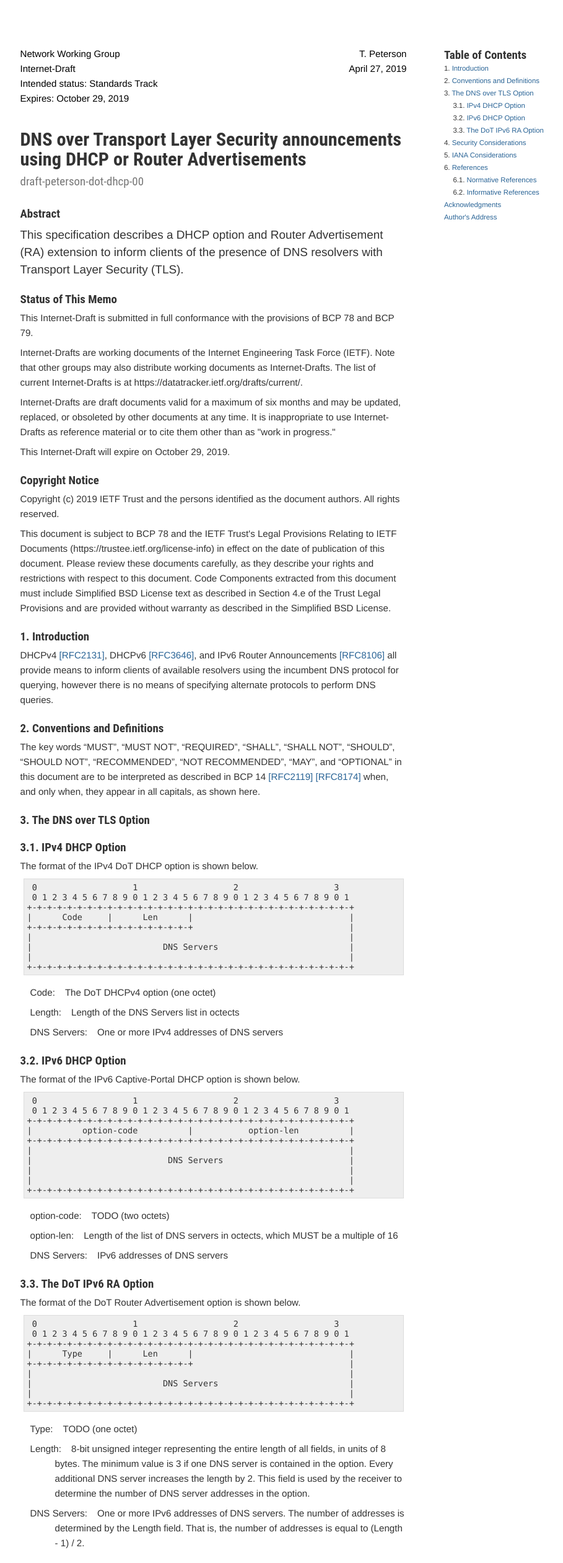
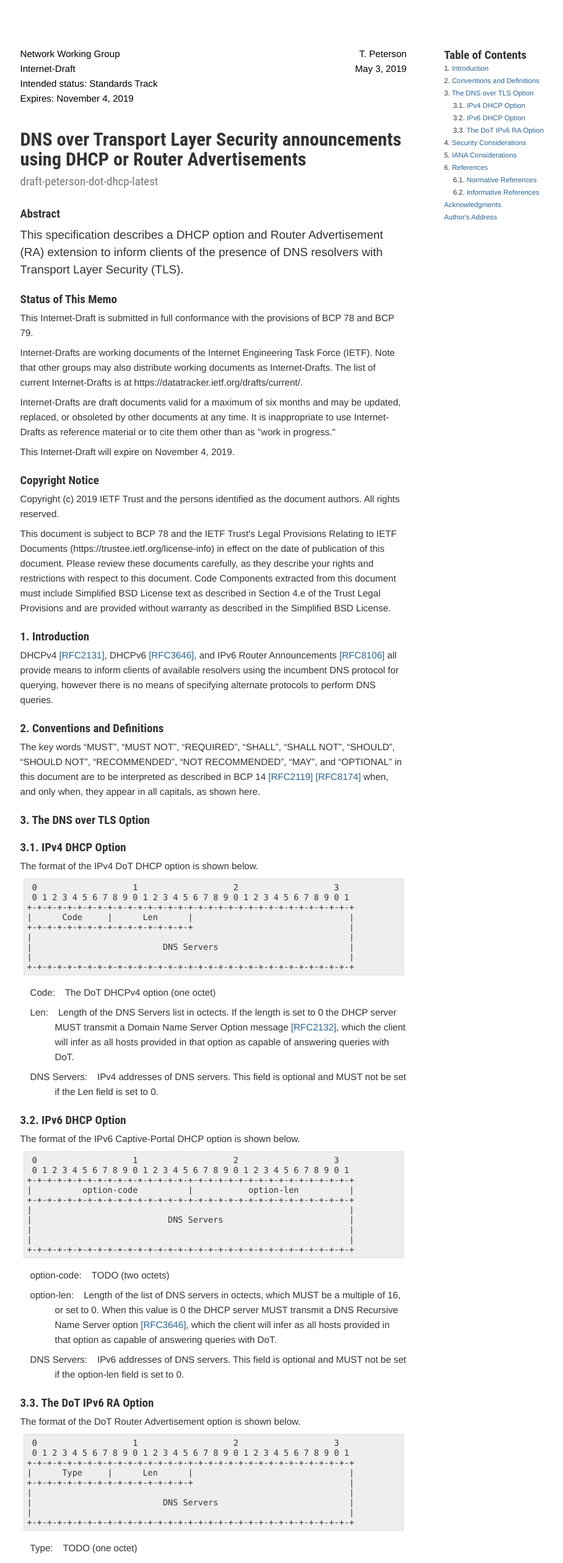
Before and after one commit to thpts/draft-peterson-dot-dhcp, a plain HTML site: page draft-peterson-dot-dhcp.html in a window 1280 px wide. Shown: the top 2521 px of the page at 62% size, without its empty margins (123-1032 px from the left). Drawn offline with Linux system fonts and the light colour scheme.

Commit message:
Script updating gh-pages from e481597. [ci skip]

```diff
--- a/draft-peterson-dot-dhcp.html
+++ b/draft-peterson-dot-dhcp.html
@@ -300,8 +300,8 @@ ul.toc li {
   <link rel="schema.dct" href="http://purl.org/dc/terms/" />
 
   <meta name="dct.creator" content="Peterson, T." />
-  <meta name="dct.identifier" content="urn:ietf:id:draft-peterson-dot-dhcp-00" />
-  <meta name="dct.issued" scheme="ISO8601" content="2019-27" />
+  <meta name="dct.identifier" content="urn:ietf:id:draft-peterson-dot-dhcp-latest" />
+  <meta name="dct.issued" scheme="ISO8601" content="2019-03" />
   <meta name="dct.abstract" content="This specification describes a DHCP option and Router Advertisement (RA) extension to inform clients of the presence of DNS resolvers with Transport Layer Security (TLS)." />
   <meta name="description" content="This specification describes a DHCP option and Router Advertisement (RA) extension to inform clients of the presence of DNS resolvers with Transport Layer Security (TLS)." />
 
@@ -318,14 +318,14 @@ ul.toc li {
 </tr>
 <tr>
 <td class="left">Internet-Draft</td>
-<td class="right">April 27, 2019</td>
+<td class="right">May 3, 2019</td>
 </tr>
 <tr>
 <td class="left">Intended status: Standards Track</td>
 <td class="right"></td>
 </tr>
 <tr>
-<td class="left">Expires: October 29, 2019</td>
+<td class="left">Expires: November 4, 2019</td>
 <td class="right"></td>
 </tr>
 
@@ -334,7 +334,7 @@ ul.toc li {
   </table>
 
   <p class="title">DNS over Transport Layer Security announcements using DHCP or Router Advertisements<br />
-  <span class="filename">draft-peterson-dot-dhcp-00</span></p>
+  <span class="filename">draft-peterson-dot-dhcp-latest</span></p>
 
   <h1 id="rfc.abstract"><a href="#rfc.abstract">Abstract</a></h1>
 <p>This specification describes a DHCP option and Router Advertisement (RA) extension to inform clients of the presence of DNS resolvers with Transport Layer Security (TLS).</p>
@@ -342,7 +342,7 @@ ul.toc li {
 <p>This Internet-Draft is submitted in full conformance with the provisions of BCP 78 and BCP 79.</p>
 <p>Internet-Drafts are working documents of the Internet Engineering Task Force (IETF).  Note that other groups may also distribute working documents as Internet-Drafts.  The list of current Internet-Drafts is at https://datatracker.ietf.org/drafts/current/.</p>
 <p>Internet-Drafts are draft documents valid for a maximum of six months and may be updated, replaced, or obsoleted by other documents at any time.  It is inappropriate to use Internet-Drafts as reference material or to cite them other than as "work in progress."</p>
-<p>This Internet-Draft will expire on October 29, 2019.</p>
+<p>This Internet-Draft will expire on November 4, 2019.</p>
 <h1 id="rfc.copyrightnotice"><a href="#rfc.copyrightnotice">Copyright Notice</a></h1>
 <p>Copyright (c) 2019 IETF Trust and the persons identified as the document authors.  All rights reserved.</p>
 <p>This document is subject to BCP 78 and the IETF Trust's Legal Provisions Relating to IETF Documents (https://trustee.ietf.org/license-info) in effect on the date of publication of this document.  Please review these documents carefully, as they describe your rights and restrictions with respect to this document.  Code Components extracted from this document must include Simplified BSD License text as described in Section 4.e of the Trust Legal Provisions and are provided without warranty as described in the Simplified BSD License.</p>
@@ -413,10 +413,10 @@ ul.toc li {
 <dl>
 <dt>Code:</dt>
 <dd style="margin-left: 8">The DoT DHCPv4 option (one octet)</dd>
-<dt>Length:</dt>
-<dd style="margin-left: 8">Length of the DNS Servers list in octects</dd>
+<dt>Len:</dt>
+<dd style="margin-left: 8">Length of the DNS Servers list in octects. If the length is set to 0 the DHCP server MUST transmit a Domain Name Server Option message <a href="#RFC2132" class="xref">[RFC2132]</a>, which the client will infer as all hosts provided in that option as capable of answering queries with DoT.</dd>
 <dt>DNS Servers:</dt>
-<dd style="margin-left: 8">One or more IPv4 addresses of DNS servers</dd>
+<dd style="margin-left: 8">IPv4 addresses of DNS servers. This field is optional and MUST not be set if the Len field is set to 0.</dd>
 </dl>
 <h1 id="rfc.section.3.2">
 <a href="#rfc.section.3.2">3.2.</a> <a href="#ipv6-dhcp-option" id="ipv6-dhcp-option">IPv6 DHCP Option</a>
@@ -440,9 +440,9 @@ ul.toc li {
 <dt>option-code:</dt>
 <dd style="margin-left: 8">TODO (two octets)</dd>
 <dt>option-len:</dt>
-<dd style="margin-left: 8">Length of the list of DNS servers in octects, which MUST be a multiple of 16</dd>
+<dd style="margin-left: 8">Length of the list of DNS servers in octects, which MUST be a multiple of 16, or set to 0. When this value is 0 the DHCP server MUST transmit a DNS Recursive Name Server option <a href="#RFC3646" class="xref">[RFC3646]</a>, which the client will infer as all hosts provided in that option as capable of answering queries with DoT.</dd>
 <dt>DNS Servers:</dt>
-<dd style="margin-left: 8">IPv6 addresses of DNS servers</dd>
+<dd style="margin-left: 8">IPv6 addresses of DNS servers. This field is optional and MUST not be set if the option-len field is set to 0.</dd>
 </dl>
 <h1 id="rfc.section.3.3">
 <a href="#rfc.section.3.3">3.3.</a> <a href="#the-dot-ipv6-ra-option" id="the-dot-ipv6-ra-option">The DoT IPv6 RA Option</a>
@@ -464,10 +464,10 @@ ul.toc li {
 <dl>
 <dt>Type:</dt>
 <dd style="margin-left: 8">TODO (one octet)</dd>
-<dt>Length:</dt>
-<dd style="margin-left: 8">8-bit unsigned integer representing the entire length of all fields, in units of 8 bytes. The minimum value is 3 if one DNS server is contained in the option. Every additional DNS server increases the length by 2. This field is used by the receiver to determine the number of DNS server addresses in the option.</dd>
+<dt>Len:</dt>
+<dd style="margin-left: 8">8-bit unsigned integer representing the entire length of all fields, in units of 8 bytes. The minimum value is 0, and 3 if one DNS server is contained in the option. Every additional DNS server increases the length by 2. This field is used by the receiver to determine the number of DNS server addresses in the option. Where the value is set to 0, The IPv6 Router MUST transmit a Recursive DNS Server Option <a href="#RFC8106" class="xref">[RFC8106]</a>, which the client will infer as all hosts provided in that option as capable of answering queries with DoT.</dd>
 <dt>DNS Servers:</dt>
-<dd style="margin-left: 8">One or more IPv6 addresses of DNS servers. The number of addresses is determined by the Length field. That is, the number of addresses is equal to (Length - 1) / 2.</dd>
+<dd style="margin-left: 8">One or more IPv6 addresses of DNS servers. When the Len value is not 0, the number of addresses is determined by the Length field. That is, the number of addresses is equal to (Length - 1) / 2. If the Len value is 0 this field MUST not be set.</dd>
 </dl>
 <h1 id="rfc.section.4">
 <a href="#rfc.section.4">4.</a> <a href="#security-considerations" id="security-considerations">Security Considerations</a>
@@ -489,6 +489,21 @@ ul.toc li {
 <td class="reference"><b id="RFC2119">[RFC2119]</b></td>
 <td class="top">
 <a>Bradner, S.</a>, "<a href="https://tools.ietf.org/html/rfc2119">Key words for use in RFCs to Indicate Requirement Levels</a>", BCP 14, RFC 2119, DOI 10.17487/RFC2119, March 1997.</td>
+</tr>
+<tr>
+<td class="reference"><b id="RFC2132">[RFC2132]</b></td>
+<td class="top">
+<a>Alexander, S.</a> and <a>R. Droms</a>, "<a href="https://tools.ietf.org/html/rfc2132">DHCP Options and BOOTP Vendor Extensions</a>", RFC 2132, DOI 10.17487/RFC2132, March 1997.</td>
+</tr>
+<tr>
+<td class="reference"><b id="RFC3646">[RFC3646]</b></td>
+<td class="top">
+<a>Droms, R.</a>, "<a href="https://tools.ietf.org/html/rfc3646">DNS Configuration options for Dynamic Host Configuration Protocol for IPv6 (DHCPv6)</a>", RFC 3646, DOI 10.17487/RFC3646, December 2003.</td>
+</tr>
+<tr>
+<td class="reference"><b id="RFC8106">[RFC8106]</b></td>
+<td class="top">
+<a>Jeong, J.</a>, <a>Park, S.</a>, <a>Beloeil, L.</a> and <a>S. Madanapalli</a>, "<a href="https://tools.ietf.org/html/rfc8106">IPv6 Router Advertisement Options for DNS Configuration</a>", RFC 8106, DOI 10.17487/RFC8106, March 2017.</td>
 </tr>
 <tr>
 <td class="reference"><b id="RFC8174">[RFC8174]</b></td>
@@ -515,16 +530,6 @@ ul.toc li {
 <td class="reference"><b id="RFC2131">[RFC2131]</b></td>
 <td class="top">
 <a>Droms, R.</a>, "<a href="https://tools.ietf.org/html/rfc2131">Dynamic Host Configuration Protocol</a>", RFC 2131, DOI 10.17487/RFC2131, March 1997.</td>
-</tr>
-<tr>
-<td class="reference"><b id="RFC3646">[RFC3646]</b></td>
-<td class="top">
-<a>Droms, R.</a>, "<a href="https://tools.ietf.org/html/rfc3646">DNS Configuration options for Dynamic Host Configuration Protocol for IPv6 (DHCPv6)</a>", RFC 3646, DOI 10.17487/RFC3646, December 2003.</td>
-</tr>
-<tr>
-<td class="reference"><b id="RFC8106">[RFC8106]</b></td>
-<td class="top">
-<a>Jeong, J.</a>, <a>Park, S.</a>, <a>Beloeil, L.</a> and <a>S. Madanapalli</a>, "<a href="https://tools.ietf.org/html/rfc8106">IPv6 Router Advertisement Options for DNS Configuration</a>", RFC 8106, DOI 10.17487/RFC8106, March 2017.</td>
 </tr>
 </tbody></table>
 <h1 id="rfc.acknowledgments"><a href="#rfc.acknowledgments">Acknowledgments</a></h1>
```
Also changed, not shown: draft-peterson-dot-dhcp.txt.
